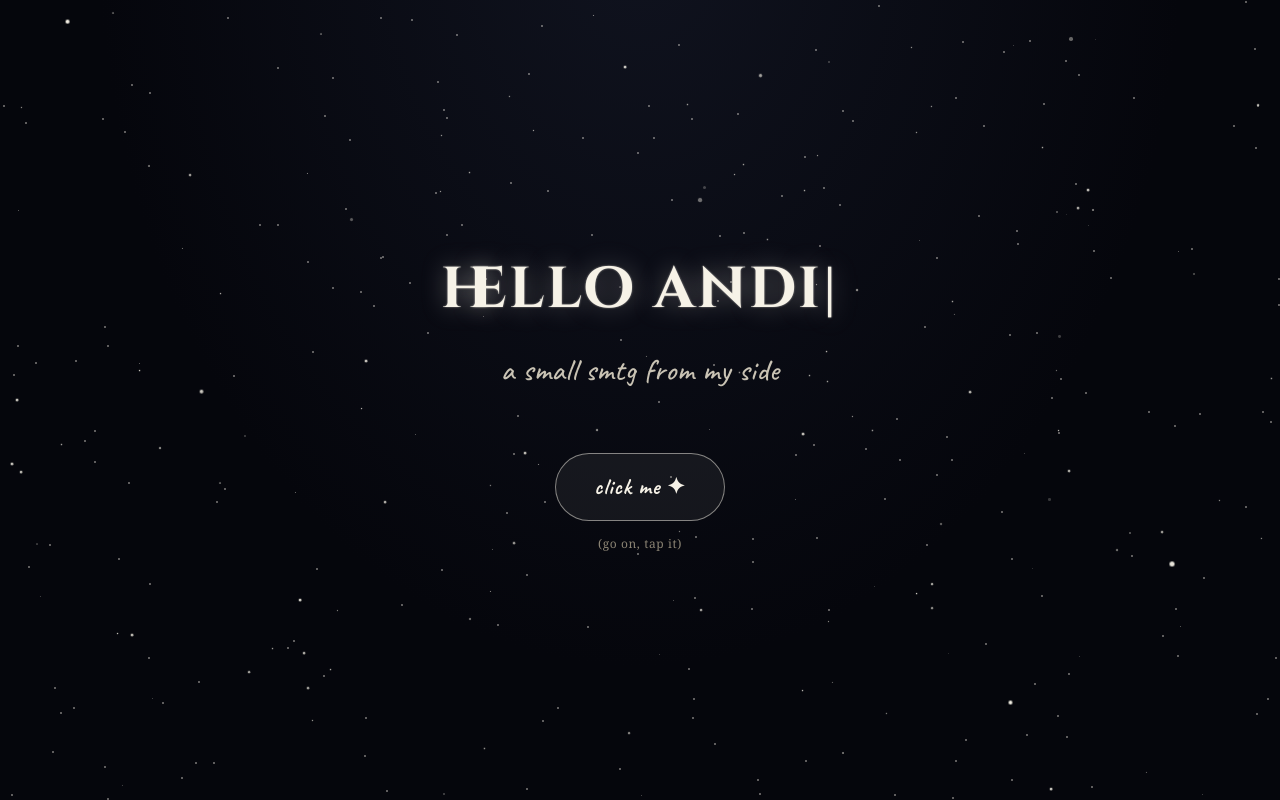
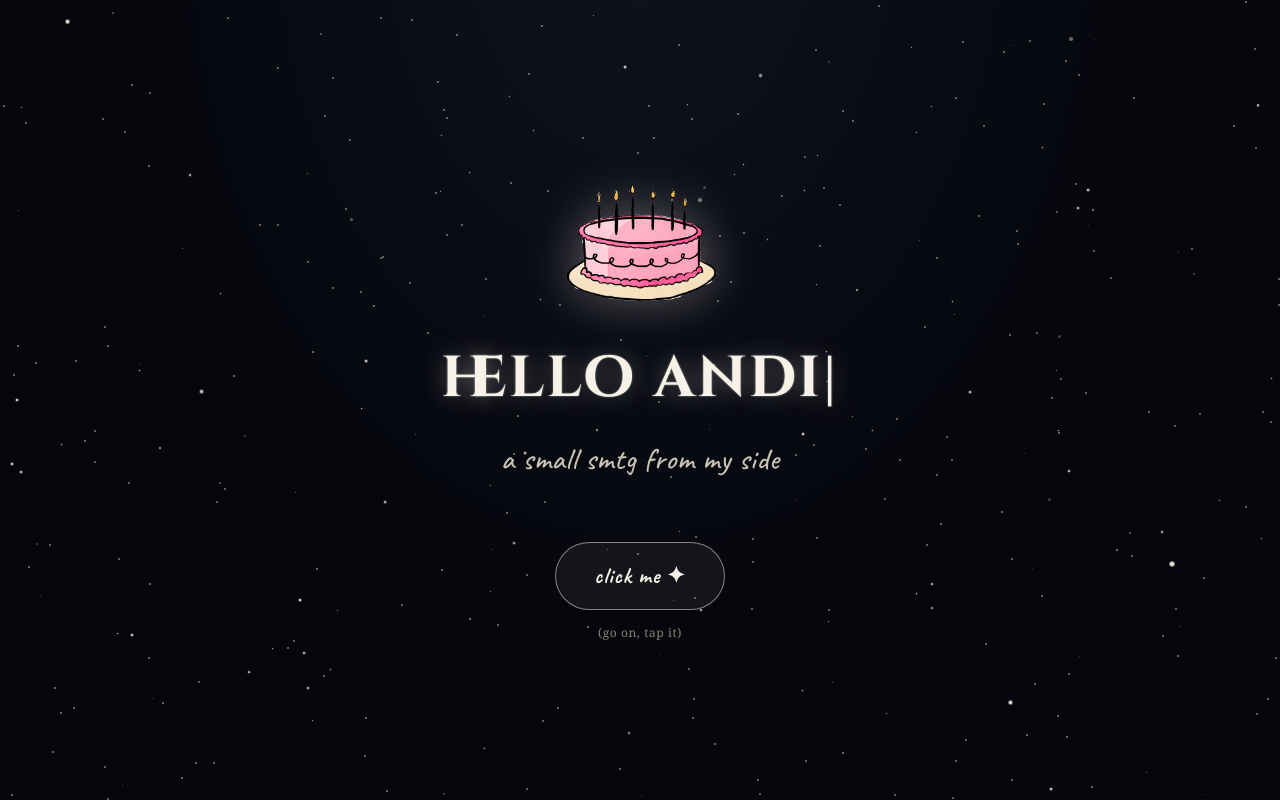
Before and after one commit to arvind88765/birthydayy, a Next.js app: page / in a window 1280 px wide. Built offline with nearby package versions, Linux system fonts and the light colour scheme.

Commit message:
Add birthday cake gif to landing page above the title

```diff
--- a/app/components/AndiGift.jsx
+++ b/app/components/AndiGift.jsx
@@ -419,6 +419,16 @@ export default function AndiGift() {
           color: '#f6f2e7',
         }}
       >
+        <img
+          src="/cake.gif"
+          alt="birthday cake"
+          style={{
+            width: 'clamp(110px, 20vw, 160px)',
+            marginBottom: 18,
+            filter: 'drop-shadow(0 0 24px rgba(246,242,231,0.35))',
+            animation: 'andi-fadein 1s ease forwards',
+          }}
+        />
         <h1
           style={{
             fontFamily: "'Cinzel Decorative', serif",
```
Also changed, not shown: public/cake.gif (added).
